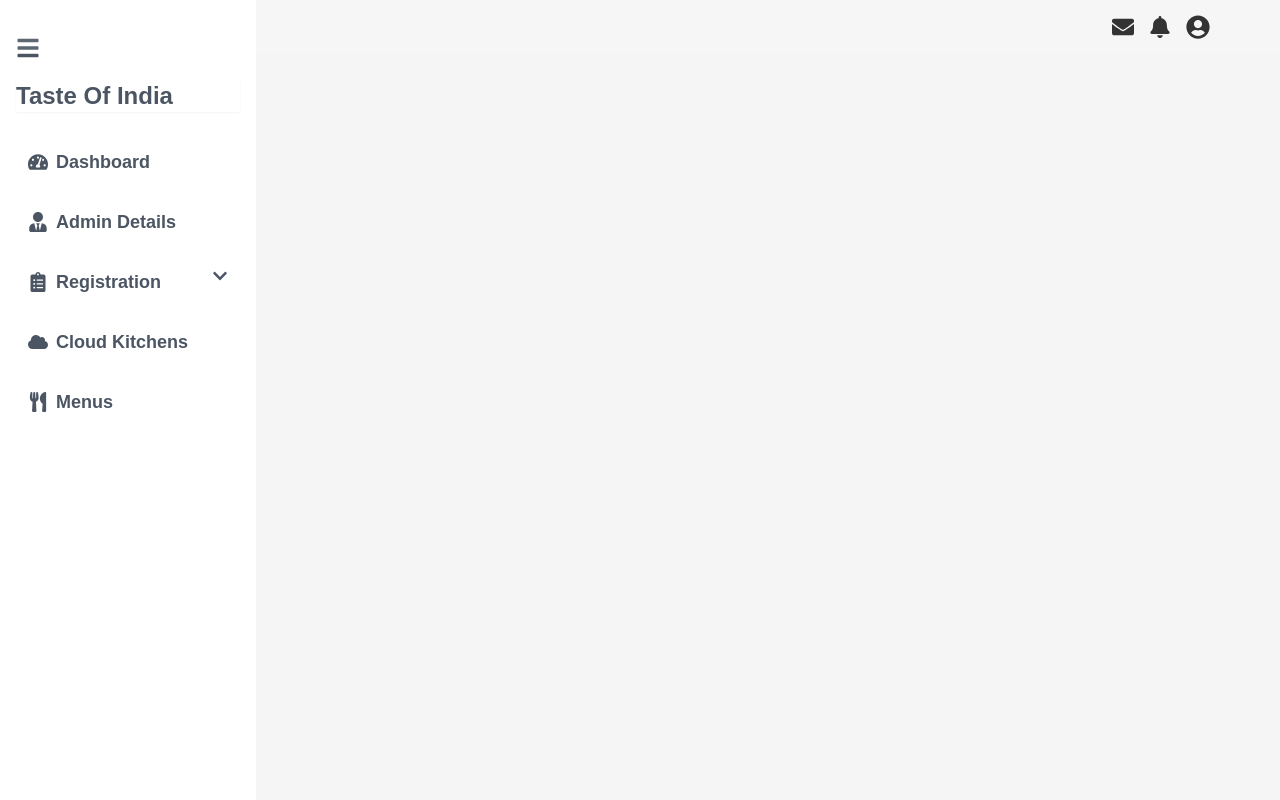
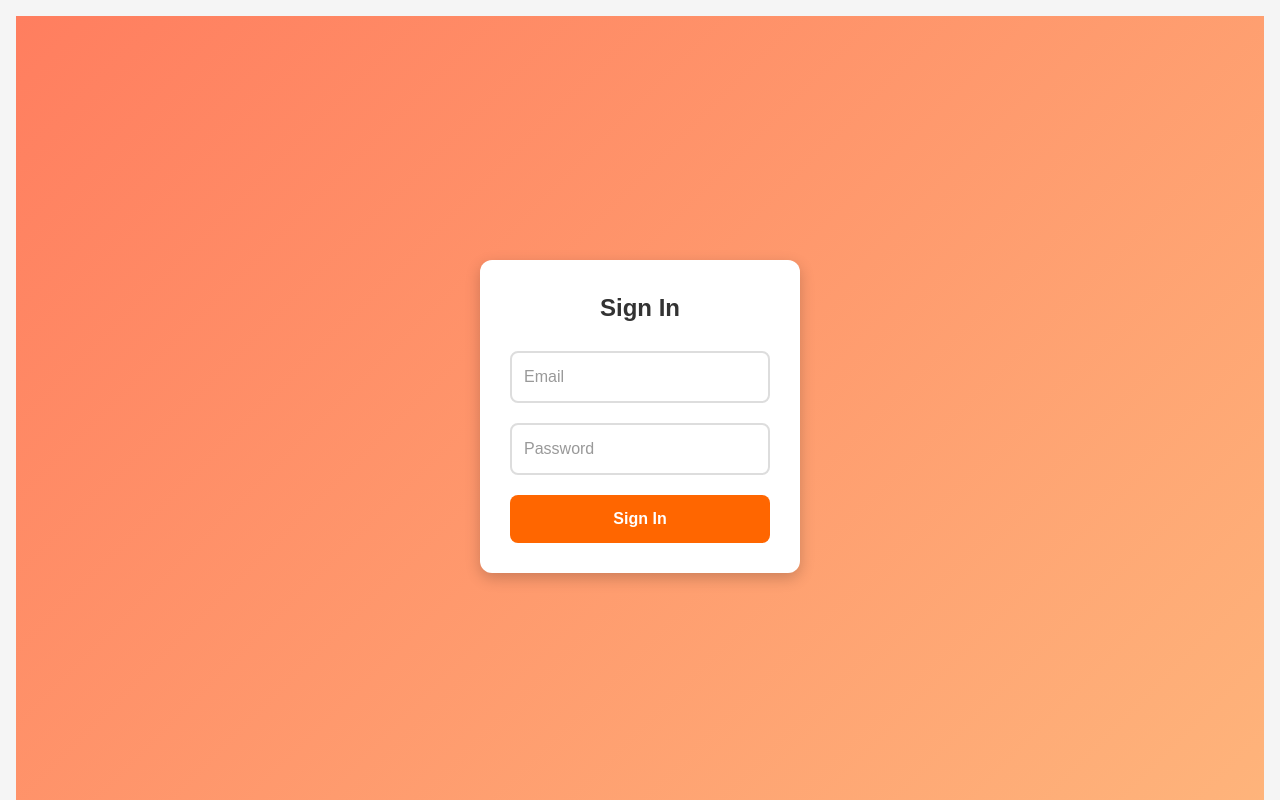
Before and after one commit to Mayurghule2/Super-admin-panel, a React (Vite) app: page /sign-in in a window 1280 px wide. Built offline with nearby package versions, Linux system fonts and the light colour scheme.

Commit message:
add logout code, SignIn page, Notification page, update navbar and app.jsx

```diff
--- a/src/App.jsx
+++ b/src/App.jsx
@@ -1,5 +1,5 @@
 import React, { useState } from 'react';
-import { BrowserRouter as Router, Routes, Route } from 'react-router-dom';
+import { BrowserRouter as Router, Routes, Route, useLocation } from 'react-router-dom';
 import Sidebar from './components/Sidebar';
 import Navbar from './components/Navbar';
 import Dashboard from './pages/Dashboard';
@@ -7,7 +7,9 @@ import ManagerDetails from "./pages/ManagerDetails"
 import CloudKitchens from "./pages/CloudKitchens";
 import KitchenDetails from "./pages/KitchenDetails";
 import Menus from './pages/Menus';
-
+import Notifications from './pages/Notifications';
+import SignIn from './pages/SignIn';  // Import the SignIn page
+import './styles/global.css';
 import Messages from './pages/Messages';
 
 import Profile from './pages/Profile';
@@ -18,15 +20,17 @@ import ManagerRegistration from './pages/ManagerRegistration';
 import './styles/global.css';
 
 
-function App() {
+function Layout() {
+    const location = useLocation();
     const [isSidebarOpen, setIsSidebarOpen] = useState(true);
 
+    const isSignInPage = location.pathname === "/sign-in";
+
     return (
-        <Router>
         <div className="flex h-screen">
-                <Sidebar isOpen={isSidebarOpen} toggleSidebar={() => setIsSidebarOpen(!isSidebarOpen)} />
+            {!isSignInPage && <Sidebar isOpen={isSidebarOpen} toggleSidebar={() => setIsSidebarOpen(!isSidebarOpen)} />}
             <div className="flex-1 flex flex-col">
-                    <Navbar />
+                {!isSignInPage && <Navbar />}
                 <main className="flex-1 p-4 overflow-auto">
                     <Routes>
                         <Route path="/" element={<Dashboard />} />
@@ -37,18 +41,23 @@ function App() {
                         <Route path="/cloud-kitchens" element={<CloudKitchens />} />
                         <Route path="/cloud-kitchens/:id" element={<KitchenDetails />} />
                         <Route path="/menus" element={<Menus />} />
-
+                        <Route path="/notifications" element={<Notifications />} />
                         <Route path="/messages" element={<Messages />} />
-
-
+                        <Route path="/sign-in" element={<SignIn />} />
                         <Route path="/profile" element={<Profile />} />
                         <Route path="/update-manager/:id" element={<UpdateManagerDetails />} />
                     </Routes>
                 </main>
             </div>
         </div>
+    );
+}
+
+function App() {
+    return (
+        <Router>  {/* ✅ Now Layout is inside Router */}
+            <Layout />
         </Router>
     );
 }
-
 export default App;
--- a/src/components/Navbar.jsx
+++ b/src/components/Navbar.jsx
@@ -1,11 +1,11 @@
 import React, { useState, useEffect } from 'react';
-import { Link } from 'react-router-dom';
+import { Link, useNavigate } from 'react-router-dom';
 import { FaSearch, FaBell, FaEnvelope, FaUserCircle, FaBars } from 'react-icons/fa';
 import '../styles/Navbar.css';
 
 const Navbar = () => {
     const [dropdownOpen, setDropdownOpen] = useState(false);
-
+    const navigate = useNavigate();
     // Toggle dropdown visibility
     const toggleDropdown = () => {
         setDropdownOpen(!dropdownOpen);
@@ -26,8 +26,10 @@ const Navbar = () => {
     }, []);
 
     // Function to close dropdown when clicking on Profile or Logout
-    const closeDropdown = () => {
-        setDropdownOpen(false);
+    const handleLogout = () => {
+        localStorage.removeItem("authToken"); // Clear auth token (if any)
+        setDropdownOpen(false); // Close the dropdown
+        navigate("/sign-in"); // Redirect to sign-in page
     };
 
     return (
@@ -49,12 +51,12 @@ const Navbar = () => {
                     <FaBell />
                 </Link>
                 <div className="profile-container">
-                    <FaUserCircle className="profile-icon" onClick={toggleDropdown} />
+                <FaUserCircle className="profile-icon" onClick={toggleDropdown} />
                     {dropdownOpen && (
-                        <div className="dropdown-menu">
-                            <Link to="/profile" className="dropdown-item" onClick={closeDropdown}>Profile</Link>
-                            <Link to="/logout" className="dropdown-item" onClick={closeDropdown}>Logout</Link>
-                        </div>
+                         <div className="dropdown-menu">
+                         <Link to="/profile" className="dropdown-item" onClick={() => setDropdownOpen(false)}>Profile</Link>
+                         <button className="dropdown-item" onClick={handleLogout}>Logout</button>
+                     </div>
                     )}
                 </div>
             </div>
--- /dev/null
+++ b/src/pages/Notifications.jsx
@@ -0,0 +1,78 @@
+import React, { useEffect, useState } from "react";
+import axios from "axios";
+import { useNavigate } from "react-router-dom"; // For redirection
+import "../styles/Notifications.css";
+
+const Notifications = () => {
+  const navigate = useNavigate();
+  const [notifications, setNotifications] = useState([]);
+
+  // Fetch all notifications on page load
+  useEffect(() => {
+    axios
+      .get("http://localhost:8080/api/notifications") // Backend API
+      .then((response) => {
+        setNotifications(response.data);
+      })
+      .catch((error) => console.error("Error fetching notifications:", error));
+  }, []);
+
+  // WebSocket for real-time updates
+  useEffect(() => {
+    const socket = new WebSocket("ws://localhost:8080/ws/notifications");
+
+    socket.onmessage = (event) => {
+      const newNotification = JSON.parse(event.data);
+      setNotifications((prev) => [newNotification, ...prev]);
+    };
+
+    socket.onerror = (error) => {
+      console.error("WebSocket error:", error);
+    };
+
+    return () => {
+      socket.close();
+    };
+  }, []);
+
+  // Handle notification click - redirect and mark as read
+  const handleNotificationClick = (id, link) => {
+    setNotifications((prev) =>
+      prev.map((notification) =>
+        notification.id === id ? { ...notification, read: true } : notification
+      )
+    );
+    if (link) {
+      navigate(link); // Redirect to the relevant page
+    }
+  };
+
+  return (
+    <div className="notifications-page">
+      {/* Header Section */}
+      <div className="notifications-header">
+        <div className="notifications-title"> Notifications</div>
+        <div className="notifications-subtitle">Stay updated with the latest alerts!</div>
+      </div>
+
+      {/* Notification List */}
+      <div className="notification-list">
+        {notifications.length > 0 ? (
+          notifications.map((notification) => (
+            <div
+              key={notification.id}
+              className={`notification-card ${notification.read ? "read" : "unread"}`}
+              onClick={() => handleNotificationClick(notification.id, notification.link)}
+            >
+              <p>{notification.message}</p>
+            </div>
+          ))
+        ) : (
+          <p className="no-notifications"> No new notifications</p>
+        )}
+      </div>
+    </div>
+  );
+};
+
+export default Notifications;
--- /dev/null
+++ b/src/pages/SignIn.jsx
@@ -0,0 +1,47 @@
+import React, { useState } from 'react';
+import { useNavigate } from 'react-router-dom';
+import '../styles/SignIN.css'; // Add styles if needed
+
+const SignIn = () => {
+    const [email, setEmail] = useState("");
+    const [password, setPassword] = useState("");
+    const navigate = useNavigate();
+
+    const handleSignIn = (e) => {
+        e.preventDefault();
+
+        // Dummy authentication (Replace with real authentication logic)
+        if (email === "admin@example.com" && password === "admin123") {
+            localStorage.setItem("authToken", "some-random-token"); // Save auth token
+            navigate("/"); // Redirect to Dashboard
+        } else {
+            alert("Invalid credentials! Try again.");
+        }
+    };
+
+    return (
+        <div className="signin-container">
+
+            <form onSubmit={handleSignIn}>
+            <h2>Sign In</h2>
+                <input
+                    type="email"
+                    placeholder="Email"
+                    value={email}
+                    onChange={(e) => setEmail(e.target.value)}
+                    required
+                />
+                <input
+                    type="password"
+                    placeholder="Password"
+                    value={password}
+                    onChange={(e) => setPassword(e.target.value)}
+                    required
+                />
+                <button type="submit">Sign In</button>
+            </form>
+        </div>
+    );
+};
+
+export default SignIn;
--- /dev/null
+++ b/src/styles/Notifications.css
@@ -0,0 +1,104 @@
+/* Notifications Page */
+.notifications-page {
+    display: flex;
+    flex-direction: column;
+    align-items: center;
+    justify-content: flex-start;
+    min-height: 100vh;
+    background: #f5f5f5;
+    font-family: 'Poppins', sans-serif;
+    padding: 20px;
+}
+
+/* Header Section */
+.notifications-header {
+    width: 100%;
+    text-align: center;
+    margin-bottom: 20px;
+    padding-top: 20px;
+}
+
+/* Title */
+.notifications-title {
+    font-size: 28px;
+    font-weight: bold;
+    color: #ff6600;
+}
+
+/* Subtitle */
+.notifications-subtitle {
+    font-size: 16px;
+    color: gray;
+    margin-top: 5px;
+}
+
+/* Notification List */
+.notification-list {
+    width: 100%;
+    max-width: 600px;
+    display: flex;
+    flex-direction: column;
+    align-items: center;
+}
+
+/* Notification Card */
+.notification-card {
+    background: white;
+    padding: 15px;
+    margin-bottom: 12px;
+    border-radius: 10px;
+    box-shadow: 0 3px 6px rgba(0, 0, 0, 0.1);
+    transition: transform 0.2s ease-in-out, box-shadow 0.3s;
+    position: relative;
+    cursor: pointer;
+    text-align: center;
+    width: 100%;
+}
+
+/* Unread Notification */
+.notification-card.unread {
+    border-left: 5px solid red;
+    font-weight: bold;
+    background: #fff6f6;
+}
+
+/* Read Notification */
+.notification-card.read {
+    border-left: 5px solid green;
+}
+
+/* Hover Effect */
+.notification-card:hover {
+    transform: scale(1.02);
+    box-shadow: 0 4px 8px rgba(0, 0, 0, 0.15);
+    background: #fffbf2;
+}
+
+/* Click Effect */
+.notification-card:active {
+    transform: scale(0.98);
+    box-shadow: 0 2px 4px rgba(0, 0, 0, 0.1);
+}
+
+/* No Notifications Message */
+.no-notifications {
+    text-align: center;
+    color: gray;
+    font-size: 18px;
+}
+
+/* Animation for Real-time Updates */
+@keyframes fadeIn {
+    from {
+        opacity: 0;
+        transform: translateY(-10px);
+    }
+    to {
+        opacity: 1;
+        transform: translateY(0);
+    }
+}
+
+.notification-card {
+    animation: fadeIn 0.4s ease-in-out;
+}
--- /dev/null
+++ b/src/styles/SignIN.css
@@ -0,0 +1,83 @@
+/* Fullscreen Centering */
+.signin-container {
+    display: flex;
+    align-items: center;
+    justify-content: center;
+    height: 100vh;
+    background: linear-gradient(135deg, #ff7e5f, #feb47b);
+}
+
+/* Modern Card Style Form */
+.signin-container form {
+    display: flex;
+    flex-direction: column;
+    width: 320px;
+    padding: 30px;
+    background: #fff;
+    border-radius: 12px;
+    box-shadow: 0 5px 15px rgba(0, 0, 0, 0.2);
+    transition: all 0.3s ease-in-out;
+}
+
+/* Form Hover Effect */
+.signin-container form:hover {
+    transform: translateY(-5px);
+    box-shadow: 0 10px 25px rgba(0, 0, 0, 0.3);
+}
+
+/* Title Styling */
+.signin-container h2 {
+    margin-bottom: 15px;
+    color: #333;
+    text-align: center;
+    font-size: 24px;
+    font-weight: 600;
+}
+
+/* Input Fields */
+.signin-container input {
+    margin: 10px 0;
+    padding: 12px;
+    font-size: 16px;
+    border: 2px solid #ddd;
+    border-radius: 8px;
+    outline: none;
+    transition: all 0.3s ease-in-out;
+}
+
+/* Input Placeholder */
+.signin-container input::placeholder {
+    color: #999;
+}
+
+/* Input Focus Effect */
+.signin-container input:focus {
+    border-color: #ff6600;
+    box-shadow: 0 0 10px rgba(255, 102, 0, 0.3);
+}
+
+/* Button Styling */
+.signin-container button {
+    background: #ff6600;
+    color: white;
+    padding: 12px;
+    border: none;
+    border-radius: 8px;
+    cursor: pointer;
+    font-size: 16px;
+    font-weight: bold;
+    margin-top: 10px;
+    transition: all 0.3s ease-in-out;
+}
+
+/* Button Hover Effect */
+.signin-container button:hover {
+    background: #e65c00;
+    box-shadow: 0 5px 10px rgba(255, 102, 0, 0.4);
+    transform: translateY(-2px);
+}
+
+/* Button Click Effect */
+.signin-container button:active {
+    transform: scale(0.98);
+}
```
Lines whose indentation alone changed are shown as unchanged.
